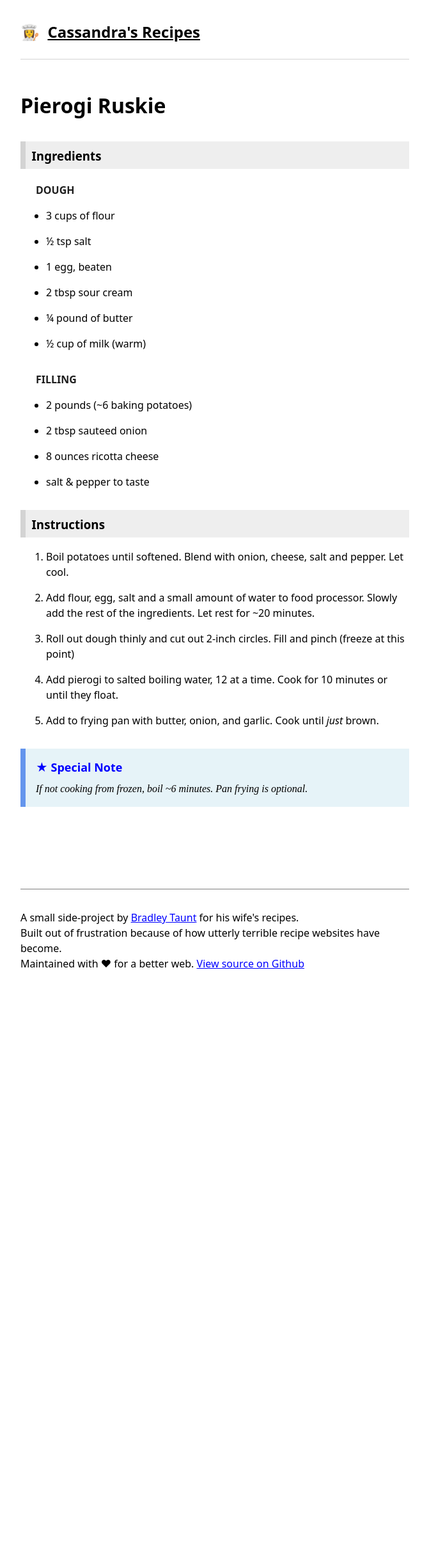
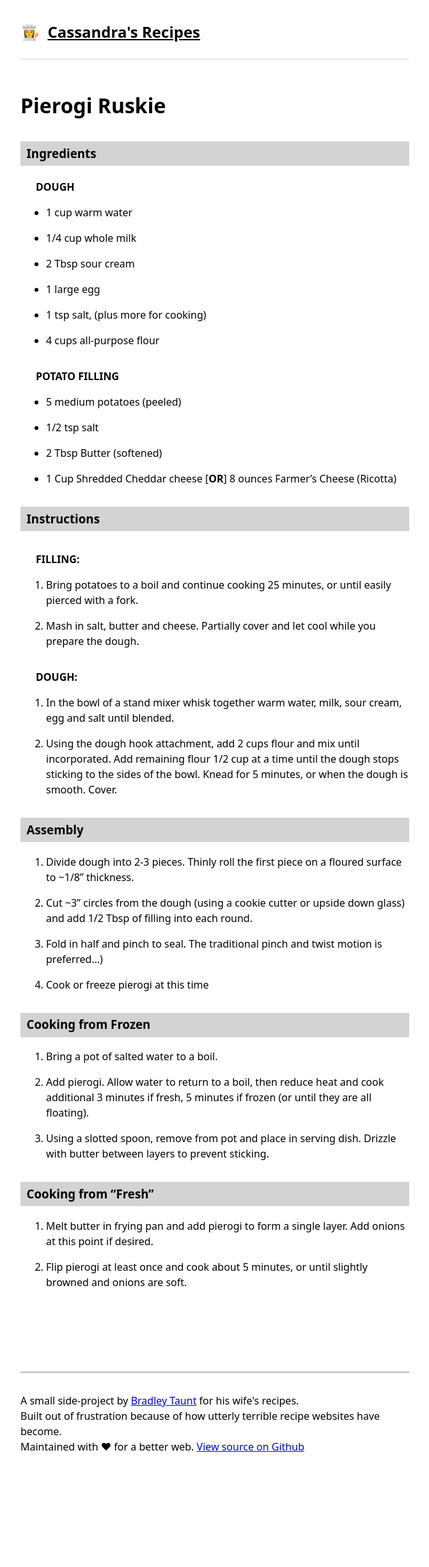
Before and after one commit to bradleytaunt/cookingwith.casa, a Jekyll site: the page built from _snacks/pierogi-ruskie.md, in a window 1280 px wide. Shown: the whole page at 64% size, without its empty margins (304-975 px from the left). Built offline with Jekyll 4.4.1, drawn with Linux system fonts in a browser that asks for light colours; before the commit the page ends 1694 px from its top, so only the background shows below that.

Commit message:
Update pieorgi instructions

```diff
--- a/_includes/head.html
+++ b/_includes/head.html
@@ -3,6 +3,7 @@
     <meta name="viewport" content="width=device-width, initial-scale=1.0">
     <title>{{ site.title }}</title>
     <meta name="description" content="{{ site.description }}">
+    <meta name="color-scheme" content="dark light">
     <link rel="shortcut icon" href="{{ site.baseurl }}/public/favicon.png">
     <link rel="alternate" type="application/atom+xml" title="{{ site.title }}" href="{{ site.baseurl }}/atom.xml">
     <link rel="stylesheet" href="{{ site.baseurl }}/style.css">
--- a/_snacks/pierogi-ruskie.md
+++ b/_snacks/pierogi-ruskie.md
@@ -1,29 +1,51 @@
 ---
 title: Pierogi Ruskie
-note: "If not cooking from frozen, boil ~6 minutes. Pan frying is optional."
+note: ""
 layout: post
 ---
 
 ### Ingredients
 
 #### Dough
-- 3 cups of flour
-- &frac12; tsp salt
-- 1 egg, beaten
-- 2 tbsp sour cream
-- &frac14; pound of butter
-- &frac12; cup of milk (warm)
+- 1 cup warm water
+- 1/4 cup whole milk
+- 2 Tbsp sour cream
+- 1 large egg
+- 1 tsp salt, (plus more for cooking)
+- 4 cups all-purpose flour
 
-#### Filling
-- 2 pounds (~6 baking potatoes)
-- 2 tbsp sauteed onion
-- 8 ounces ricotta cheese
-- salt &amp; pepper to taste
+#### Potato Filling
+- 5 medium potatoes (peeled)
+- 1/2 tsp salt
+- 2 Tbsp Butter (softened)
+- 1 Cup Shredded Cheddar cheese [**OR**] 8 ounces Farmer's Cheese (Ricotta)
 
 ### Instructions
 
-1. Boil potatoes until softened. Blend with onion, cheese, salt and pepper. Let cool.
-2. Add flour, egg, salt and a small amount of water to food processor. Slowly add the rest of the ingredients. Let rest for ~20 minutes.
-3. Roll out dough thinly and cut out 2-inch circles. Fill and pinch (freeze at this point)
-4. Add pierogi to salted boiling water, 12 at a time. Cook for 10 minutes or until they float.
-5. Add to frying pan with butter, onion, and garlic. Cook until *just* brown.
+#### Filling:
+
+1. Bring potatoes to a boil and continue cooking 25 minutes, or until easily pierced with a fork.
+2. Mash in salt, butter and cheese. Partially cover and let cool while you prepare the dough.
+
+#### Dough:
+
+1. In the bowl of a stand mixer whisk together warm water, milk, sour cream, egg and salt until blended.
+2. Using the dough hook attachment, add 2 cups flour and mix until incorporated. Add remaining flour 1/2 cup at a time until the dough stops sticking to the sides of the bowl. Knead for 5 minutes, or when the dough is smooth. Cover.
+
+### Assembly
+
+1. Divide dough into 2-3 pieces. Thinly roll the first piece on a floured surface to ~1/8" thickness.
+2. Cut ~3" circles from the dough (using a cookie cutter or upside down glass) and add 1/2 Tbsp of filling into each round.
+3. Fold in half and pinch to seal. The traditional pinch and twist motion is preferred...)
+4. Cook or freeze pierogi at this time
+
+### Cooking from Frozen
+
+1. Bring a pot of salted water to a boil.
+2. Add pierogi. Allow water to return to a boil, then reduce heat and cook additional 3 minutes if fresh, 5 minutes if frozen (or until they are all floating).
+3. Using a slotted spoon, remove from pot and place in serving dish. Drizzle with butter between layers to prevent sticking.
+
+### Cooking from "Fresh"
+
+1. Melt butter in frying pan and add pierogi to form a single layer. Add onions at this point if desired.
+2. Flip pierogi at least once and cook about 5 minutes, or until slightly browned and onions are soft.
--- a/style.css
+++ b/style.css
@@ -22,7 +22,6 @@ h3:not(:first-of-type) {
 }
 
 h4 {
-    color: #1e1e1e;
     margin-bottom: 0;
     padding-left: 1.5rem;
     text-transform: uppercase;
@@ -75,10 +74,10 @@ blockquote p {
     margin-bottom: 2rem;
 }
 .recipe-post h3 {
-    background: #eee;
-    border-left: 8px solid lightgrey;
+    background: lightgrey;
+    color: black;
     line-height: 1;
-    padding: 0.9rem 0 0.6rem 0.6rem;
+    padding: 0.6rem;
 }
 .recipe-post h4:not(:first-of-type) {
     margin-top: 2rem;
@@ -102,8 +101,9 @@ footer {
     padding: 1rem 0 0;
 }
 
-@media (prefers-color-scheme: dark) {
-    body{background:#2d2d2d;filter:invert(1);}
-    header h2 span,img,pre,iframe{filter:invert(1);}
-    .recipe-post h3{border-color:grey;}
+@supports (color-scheme: dark light) {
+    @media screen and (prefers-color-scheme: dark) {
+        a {color: #9e9eff;}
+        a:visited {color: #d0adf0;}
+    }
 }
```
